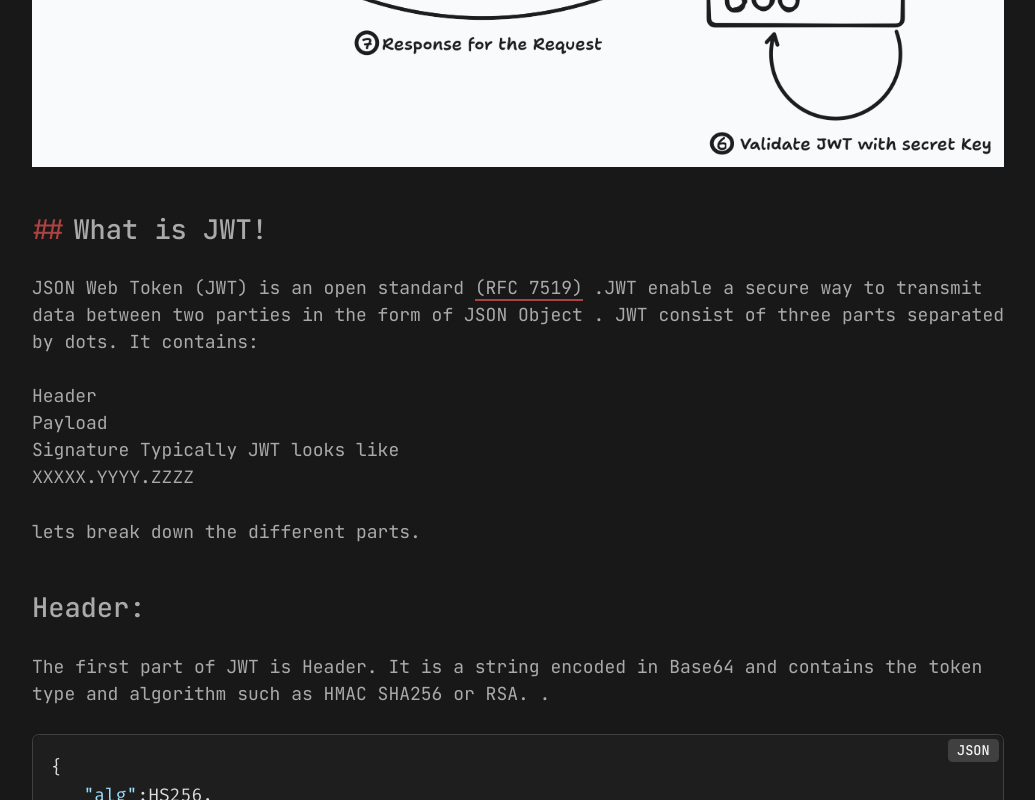
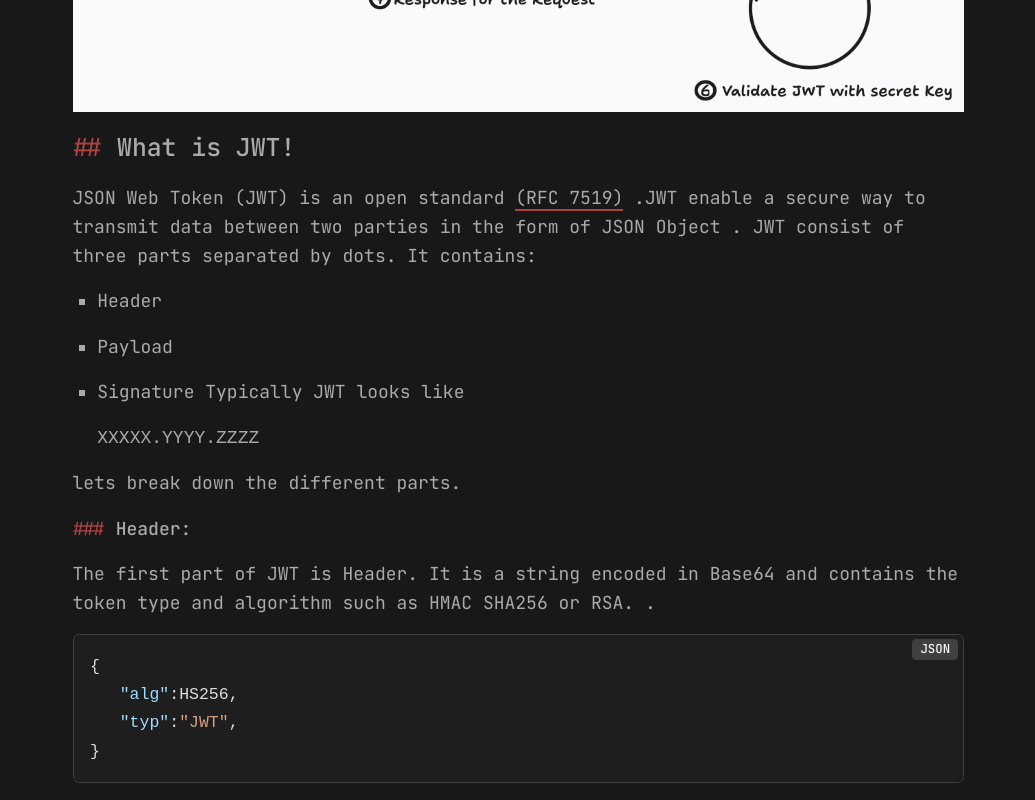
Before and after one commit to kaitex/kaitex.github.io, a Next.js app: page /posts/JWT-auth in a window 1280 px wide. Shown: the part 1200-2000 px from the top of the page, without its empty margins (122-1157 px from the left). Built offline with nearby package versions, Linux system fonts and the light colour scheme.

Commit message:
font update

```diff
--- a/src/app/posts/[slug]/page.tsx
+++ b/src/app/posts/[slug]/page.tsx
@@ -105,9 +105,9 @@ export default async function BlogPostPage({ params }: PageProps) {
 
   return (
     <div className="mt-14 px-4 md:px-0">
-      <h1 className="text-[2rem] font-medium mb-4 leading-tight">{post.frontmatter.title}</h1>
+    <span className="font-medium text-md md:text-2xl">{post.frontmatter.title}</span>
 
-      <span className="text-neutral-400 text-[1rem] block mb-10">
+      <span className="text-neutral-400 text-sm md:text-md block mb-10">
         On {post.frontmatter.date}
       </span>
 
--- a/src/app/posts/page.tsx
+++ b/src/app/posts/page.tsx
@@ -7,7 +7,7 @@ export default function BlogPage() {
 
   return (
     <div className="mt-15 max-w-4xl mx-auto">
-      <h1 className="text-3xl font-medium mb-4">
+      <h1 className="text-lg md:text-xl font-medium mb-4">
         All Posts<span className="text-[#fe8019]">.</span>
       </h1>
 
--- a/src/styles/globals.css
+++ b/src/styles/globals.css
@@ -164,3 +164,9 @@ pre {
   color:white;
   /* border: 1px solid var(--border); */
 }
+
+@media (min-width: 720px) {
+  html {
+    font-size: 17px;
+  }
+}
--- a/src/styles/markdown.css
+++ b/src/styles/markdown.css
@@ -1,126 +1,133 @@
-/* Base prose styles */
-@import url('https://fonts.googleapis.com/css2?family=Fira+Mono:wght@400;500;700&display=swap');
-.prose-enhanced {
-  max-width: none;
-  line-height: 1.7;
+/* -------------------------------------
+   THEME COLORS
+-------------------------------------- */
+
+/* DARK MODE (DEFAULT) */
+:root {
+  --text-color: #aaaaaa;
+  --bg-color: #181818;
+  --bg-alt: #282828;
+  --accent: #ac4242;
+  --border: #3c3836;
 }
 
-article > div {
-  margin: 1.5rem 0;
+/* LIGHT MODE */
+.light {
+  --text-color: black;
+  --bg-color: #f5f5f5;
+  --bg-alt: navy;
+  --accent: #ef5350;
+  --border: #cccccc;
 }
 
-h1, h2, h3, h4, h5, h6 {
-  font-size: 1.5rem;
-  font-weight: 500;
-  margin-bottom: 1rem;
-  margin-top: 2.5rem;
-  line-height: 1.3;
+/* -------------------------------------
+   TYPOGRAPHY + PROSE
+-------------------------------------- */
+
+html {
+  color: var(--text-color);
+  background: var(--bg-color);
+  font-family: "JetBrains Mono", monospace;
+  line-height: 1.6;
 }
 
-.page-header {
-  font-size: 2rem;
-  font-weight: 500;
-  line-height: 1.3;
-  margin-bottom: 1.5rem;
+/* Responsive scaling */
+@media (min-width: 960px) { html { font-size: 18px; } }
+@media (min-width: 720px) { html { font-size: 17px; } }
+@media (min-width: 640px) { html { font-size: 16.5px; } }
+
+/* Base prose container */
+.prose {
+  max-width: none;
+  word-wrap: break-word;
+}
+
+/* Paragraphs */
+.prose p {
+  margin: 1rem 0;
+  font-size: 18px;
+  line-height: 1.6;
 }
 
 /* Headings */
-.prose-enhanced h1 {
-  font-size: 1.75rem;
-  font-weight: 500;
-  margin-bottom: 1rem;
-  margin-top: 2.5rem;
-}
+.prose h1,
+.prose h2 {
 
-.prose-enhanced h2 {
   font-size: 1.5rem;
   font-weight: 500;
-  margin-top: 2.5rem;
-  margin-bottom: 1rem;
-  line-height: 1.3;
+  margin-top: 1rem;
+  margin-bottom: 0.75rem;
+  color: var(--text-color);
 }
+.prose h3,
+.prose h4,
+.prose h5,
+.prose h6{
 
-.prose-enhanced h3 {
-  font-size: 1.25rem;
+  font-size: 18px;
   font-weight: 500;
-  margin-top: 2rem;
-  margin-bottom: 1rem;
+  margin-top: 10px;
+  margin-bottom: 10px;
+  color: var(--text-color);
 }
-
-/* Paragraphs */
-.prose-enhanced p {
-  line-height: 1.7;
-  font-weight: 400;
-  font-size: 18px;
-  margin: 1rem 0;
-}
-h1::before {
+/* Markdown-style markers */
+.prose h1::before {
   content: "# ";
   color: var(--accent);
-  user-select: none;
 }
-h2::before {
-  content: '##';
+.prose h2::before {
+  content: "## ";
   color: var(--accent);
-  user-select: none;
-  margin-right: 0.5rem;
+}
+.prose h3::before {
+  content: "### ";
+  color: var(--accent);
 }
 
 /* Lists */
-.prose-enhanced ul,
-.prose-enhanced ol {
+.prose ul,
+.prose ol {
   padding-left: 1.5rem;
   margin: 1rem 0;
 }
 
-.prose-enhanced img {
-  margin: 1.5rem 0;
-  width: 100%;
+.prose li {
+  list-style: square;
+  margin: 0.5rem 0;
 }
 
-.prose-enhanced li {
-  font-size: 1rem;
-  line-height: 1.7;
-  margin: 0.5rem 0;
-  list-style: square;
-}
-/* .prose-enhanced li::before{
-  content: "*";
-  color: var(--accent);
-  margin-right : 0.25rem;
-} */
-
 /* Blockquote */
-.prose-enhanced blockquote {
+.prose blockquote {
   border-left: 4px solid var(--accent);
   padding-left: 1rem;
   margin: 1.5rem 0;
+
+
   font-style: italic;
-  font-size: 1rem;
-  line-height: 1.7;
 }
 
-/* Code */
-.prose-enhanced code {
-  padding: 0.25rem 0.5rem;
-  font-size: 1rem;
+/* Inline code */
+.prose code {
   font-family: "Fira Mono", monospace;
 
-  overflow-wrap: break-word;
-  word-wrap: break-word;
-  white-space: pre-wrap;
-  line-height: 1.4;
+
+  border-radius: 4px;
+
 }
-/* Preformatted blocks */
-.prose-enhanced pre {
+
+/* Code block */
+.prose pre {
+
   padding: 1rem;
-  font-size: 1rem;
+  border: 1px solid var(--border);
   border-radius: 0.75rem;
   overflow-x: auto;
-  /* color: var(--fg); */
-  margin: 20px 0px;
+  margin: 20px 0;
 }
-.prose-enhanced pre code {
 
-  padding: 5;
+.prose pre code {
+  background: none;
+  padding: 0;
+  font-size: 0.95rem;
+
 }
```
Also changed, not shown: content/posts/2025-08-24.md (+1 -1 lines).
